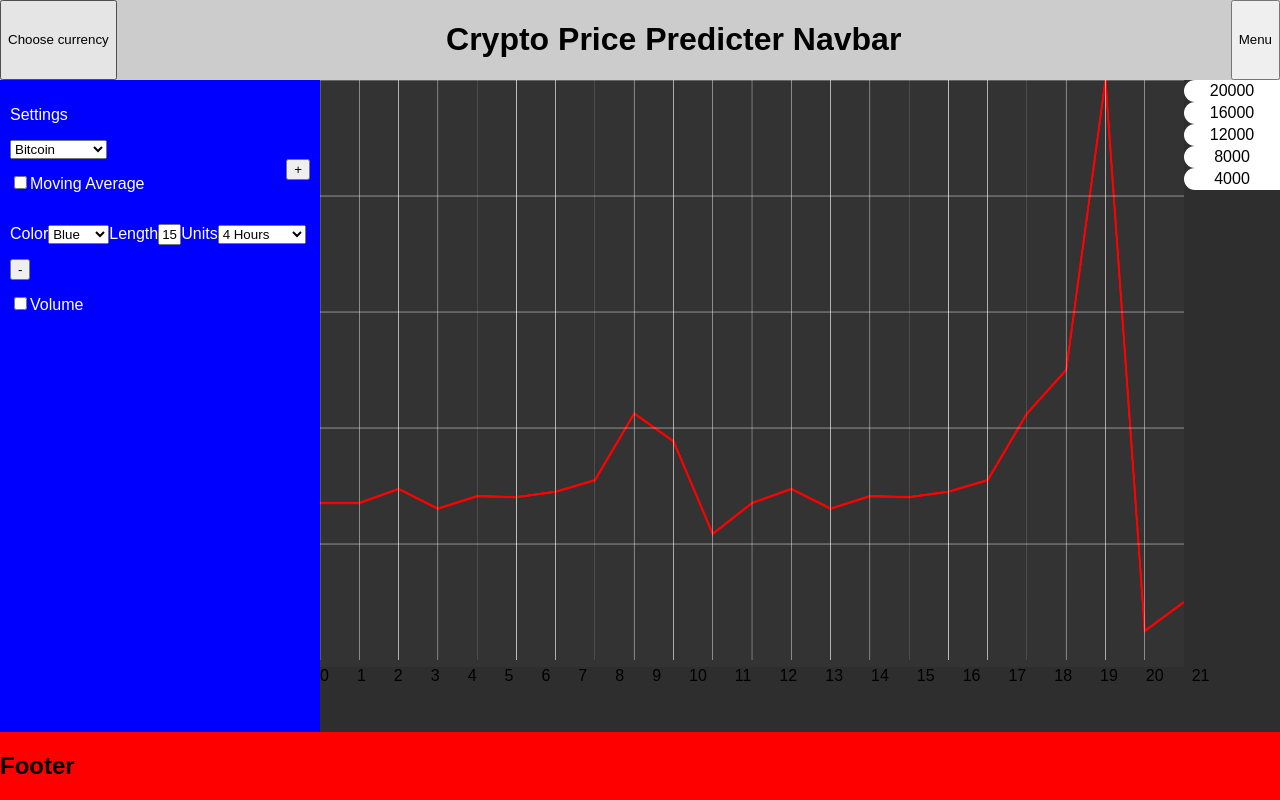
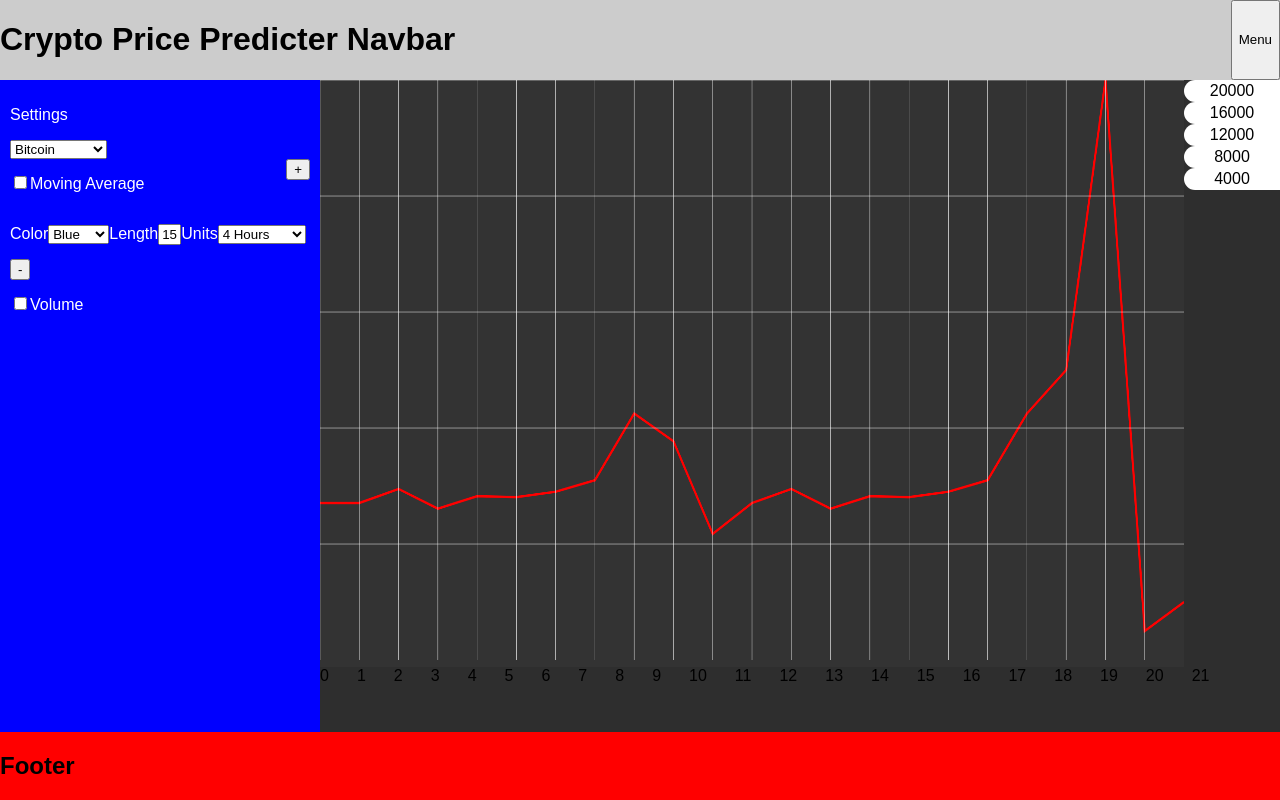
Before and after one commit to iSadist/CryptoPricePredicter, a React app in the folder cryptopricepredicter/: page / in a window 1280 px wide. Built offline with nearby package versions, Linux system fonts and the light colour scheme.

Commit message:
Remove Choose Currency button in navbar
The button is redundant with the button
in the sidebar.

```diff
--- a/cryptopricepredicter/src/Navbar/Navbar.js
+++ b/cryptopricepredicter/src/Navbar/Navbar.js
@@ -5,7 +5,6 @@ class Navbar extends Component {
   render() {
     return (
       <div className="Navbar">
-        <button>Choose currency</button>
         <div className="Navbar__title">
           <h1>Crypto Price Predicter Navbar</h1>
         </div>
```
